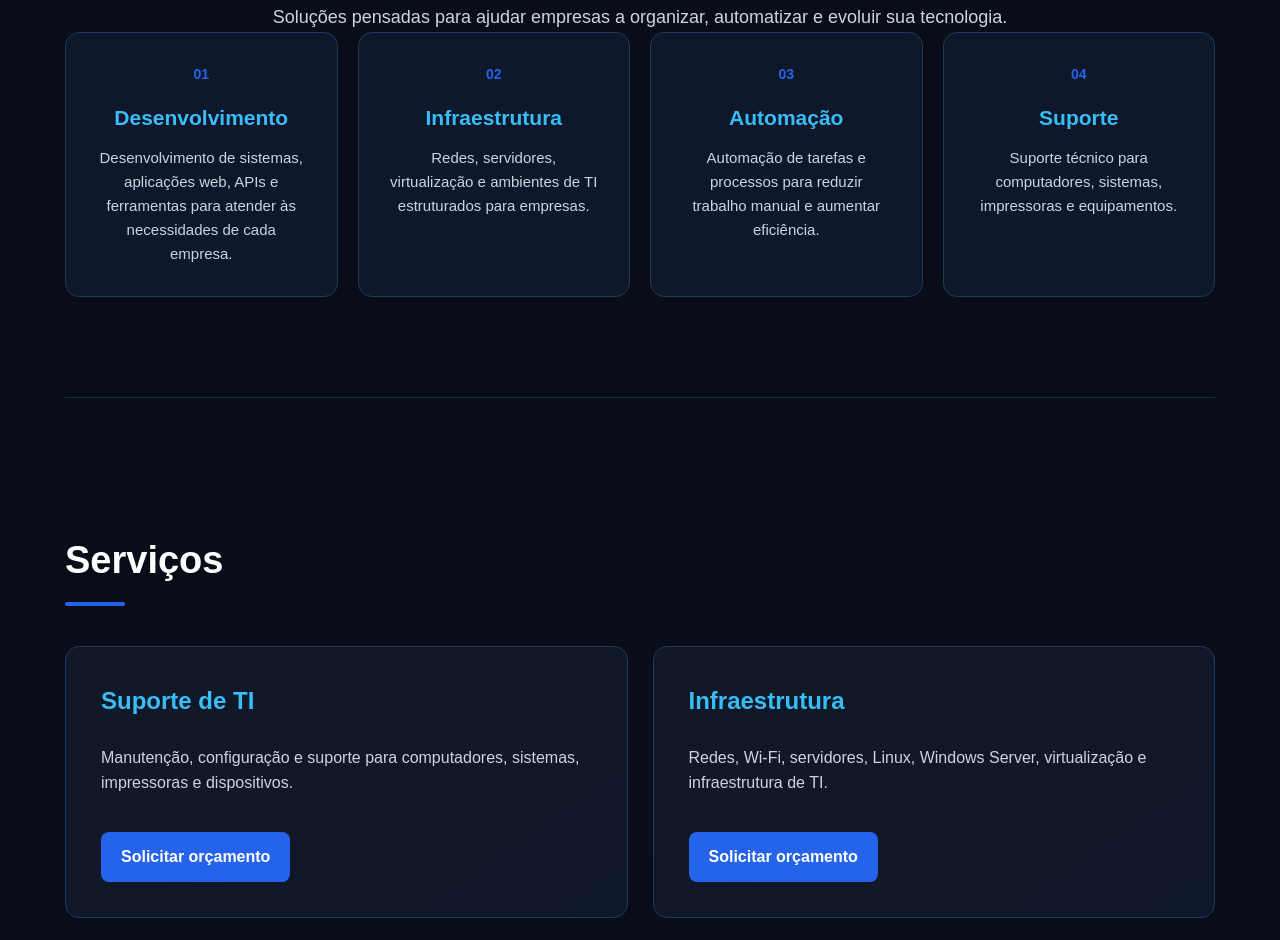
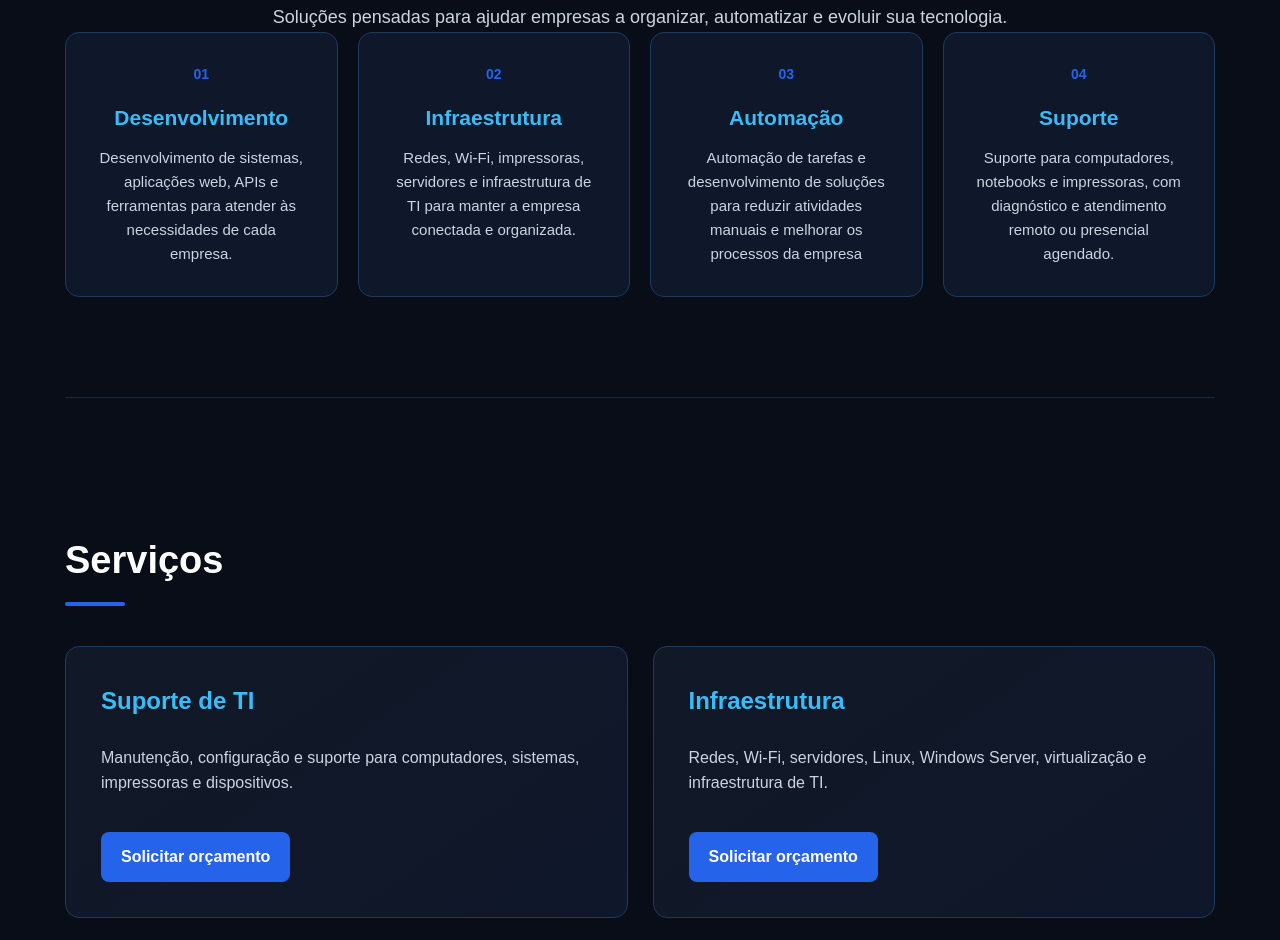
Before and after one commit to Andre585256/policiano-tecnologia, a plain HTML site: page index.html in a window 1280 px wide. Shown: the part 930-1870 px from the top of the page. Drawn offline with Linux system fonts and the light colour scheme.

Commit message:
Fix HTML structure and content updates

```diff
--- a/index.html
+++ b/index.html
@@ -58,18 +58,24 @@
         <div class="solucao">
             <div class="solucao-numero">02</div>
             <h3>Infraestrutura</h3>
+
             <p>
-                Redes, servidores, virtualização e ambientes
-                de TI estruturados para empresas.
+               Redes, Wi-Fi, impressoras, servidores e
+               infraestrutura de TI para manter a empresa
+               conectada e organizada.
             </p>
+
+
+
         </div>
 
         <div class="solucao">
             <div class="solucao-numero">03</div>
             <h3>Automação</h3>
             <p>
-                Automação de tarefas e processos para reduzir
-                trabalho manual e aumentar eficiência.
+               Automação de tarefas e desenvolvimento de
+               soluções para reduzir atividades manuais
+               e melhorar os processos da empresa
             </p>
         </div>
 
@@ -77,8 +83,9 @@
             <div class="solucao-numero">04</div>
             <h3>Suporte</h3>
             <p>
-                Suporte técnico para computadores, sistemas,
-                impressoras e equipamentos.
+               Suporte para computadores, notebooks e
+               impressoras, com diagnóstico e atendimento
+               remoto ou presencial agendado.
             </p>
         </div>
 
```
